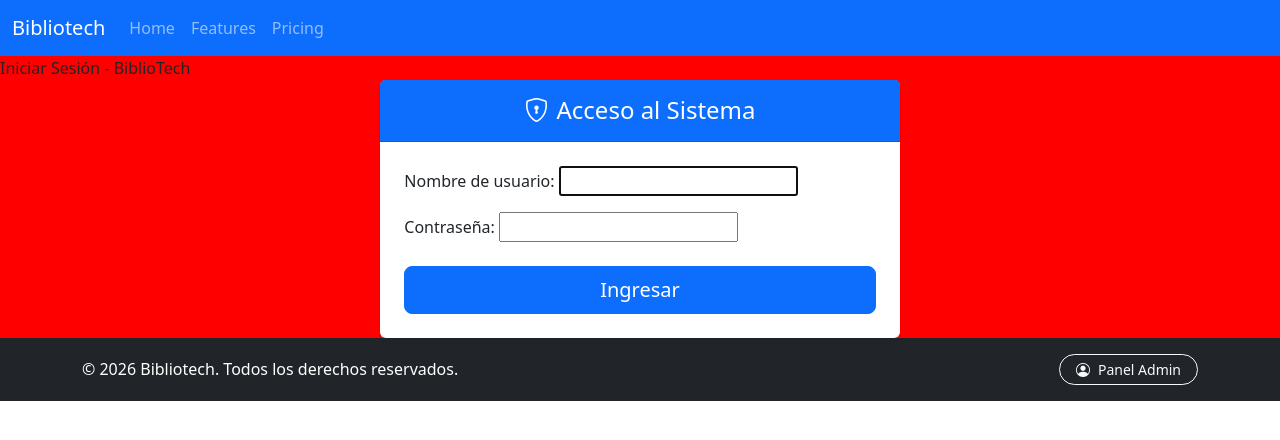
After one commit to ematias10/bibliotech, a Django app: page /login/ in a window 1280 px wide. The commit adds this page. Shown: the top 440 px of the page. Run offline with Django 5.2, Linux system fonts and the light colour scheme.

Commit message:
add: campos de autenticación

```diff
--- /dev/null
+++ b/biblioteca/templates/registration/login.html
@@ -0,0 +1,25 @@
+{% extends 'base.html' %}
+{% block title %}Iniciar Sesión - BiblioTech{% endblock %}
+{% block content %}
+<div class="row justify-content-center">
+    <div class="col-md-5">
+        <div class="card shadow-sm border-0">
+            <div class="card-header bg-primary text-white text-center py-3">
+                <h4 class="mb-0"><i class="bi bi-shield-lock me-2"></i>Acceso al Sistema</h4>
+            </div>
+            <div class="card-body p-4">
+                {% if form.errors %}
+                <div class="alert alert-danger mb-3">Usuario o contraseña incorrectos.</div>
+                {% endif %}
+                <form method="post">
+                    {% csrf_token %}
+                    {{ form.as_p }}
+                    <div class="d-grid mt-4">
+                        <button type="submit" class="btn btn-primary btn-lg">Ingresar</button>
+                    </div>
+                </form>
+            </div>
+        </div>
+    </div>
+</div>
+{% endblock %}
--- a/bibliotech_project/settings.py
+++ b/bibliotech_project/settings.py
@@ -126,3 +126,8 @@ MAILERS = {
         'BACKEND': 'django.core.mail.backends.console.EmailBackend',
     },
 }
+
+# Authentication
+LOGIN_URL = 'login'
+LOGIN_REDIRECT_URL = 'lista_libros'
+LOGOUT_REDIRECT_URL = 'login'
--- a/bibliotech_project/urls.py
+++ b/bibliotech_project/urls.py
@@ -16,8 +16,10 @@ Including another URLconf
 """
 from django.contrib import admin
 from django.urls import path, include
-
+from django.contrib.auth import views as auth_views
 urlpatterns = [
     path('admin/', admin.site.urls),
     path('', include('biblioteca.urls')),
+    path('login/', auth_views.LoginView.as_view(template_name='registration/login.html'), name='login'),
+    path('logout/', auth_views.LogoutView.as_view(), name='logout')
 ]
```
Also changed, not shown: biblioteca/templates/templates_con_ia/base.html (+18 -1 lines), db.sqlite3.
